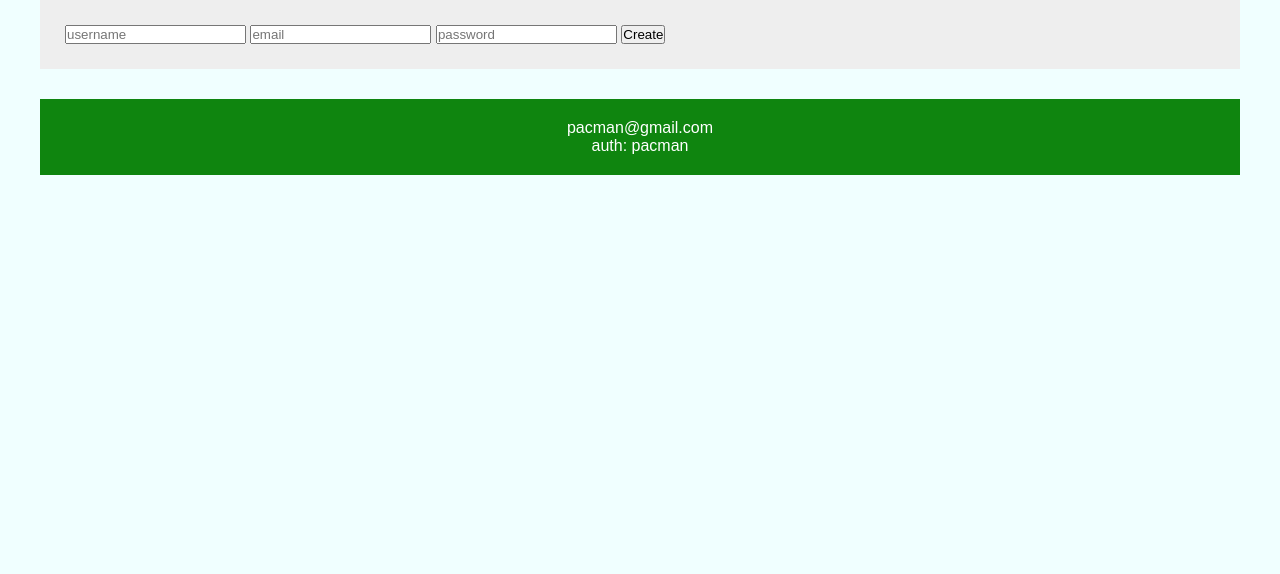
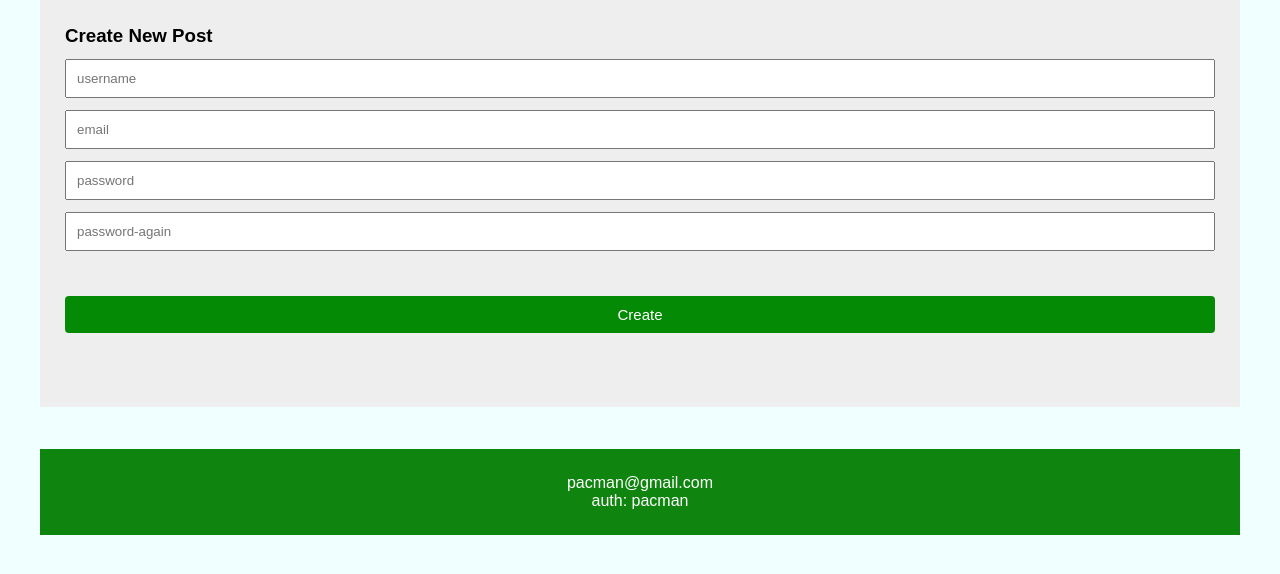
Before and after one commit to pacman2020/mini-blog-with-flask, a Flask app: page /new in a window 1280 px wide. Shown: the part 135-709 px from the top of the page. Run offline with Flask 2, Linux system fonts and the light colour scheme.

Commit message:
stylizing template to create new post

```diff
--- a/app/static/style.css
+++ b/app/static/css/style.css
@@ -16,11 +16,7 @@ header h1{
     color: rgb(245, 245, 245);
 }
 
-.container{
-    margin: 0px 40px;
-    padding: 25px;
-    background-color: rgb(238, 238, 238);
-}
+
 
 nav {
     text-align: center;
@@ -39,21 +35,52 @@ nav ul li a{
 }
 
 nav ul li a:hover {
-    background-color: rgb(158, 158, 158);
+    background-color: rgb(25, 151, 42);
+    color: white;
 }
 
 footer{
     color: white;
-    padding: 20px;
+    padding: 25px;
     text-align: center;
     background: rgb(15, 133, 15);
     margin: 0px 40px;
-    margin-top: 30px;
+    margin-top: 42px;
+}
+
+.container{
+    margin: 0px 40px;
+    padding: 25px;
+    background-color: rgb(238, 238, 238);
 }
 
 .container .posts{
-    padding: 10px;
+    padding: 13px;
     margin: 0px 10px;
     background-color: rgb(202, 202, 202);
     margin-top: 15px;
 }
+
+.container .posts h3{
+    font-size: 25px;
+}
+
+.container form{
+    display: flex;
+    flex-direction: column;
+}
+
+.container form input{
+    padding: 10px;
+    margin-top: 12px;
+}
+
+.container form .btn{
+    margin-top: 45px;
+    font-size: 15px;
+    background-color: rgb(5, 138, 5);
+    border: 0px;
+    color: white;
+    border-radius: 4px;
+    margin-bottom: 49px;
+}
--- a/app/templates/base.html
+++ b/app/templates/base.html
@@ -4,7 +4,7 @@
     <meta charset="UTF-8">
     <meta http-equiv="X-UA-Compatible" content="IE=edge">
     <meta name="viewport" content="width=device-width, initial-scale=1.0">
-    <link rel="stylesheet" type="text/css" href="{{ url_for('static', filename='style.css') }}">
+    <link rel="stylesheet" type="text/css" href="{{ url_for('static', filename='css/style.css') }}">
     <link rel="shortcut icon" href="#">
     <title>{% block title %}{% endblock %}</title>
 </head>
@@ -14,8 +14,8 @@
     </header>
     <nav>
         <ul>
-            <li><a href="#">home</a></li>
-            <li><a href="#">new-post</a></li>
+            <li><a href="/">home</a></li>
+            <li><a href="/new">new-post</a></li>
             <li><a href="#">logout</a></li>
         </ul>
     </nav>
--- a/app/templates/create-user.html
+++ b/app/templates/create-user.html
@@ -3,10 +3,12 @@
 {% block title %}create user{% endblock %}
 
 {% block conteudo %}
+<h3>Create New Post</h3>
 <form action="" method="post">
     <input type="text" placeholder="username">
     <input type="email" placeholder="email">
     <input type="password" placeholder="password">
-    <button type="submit">Create</button>
+    <input type="password2" placeholder="password-again">
+    <input class="btn" type="submit" value="Create">
 </form>
 {% endblock %}
```
